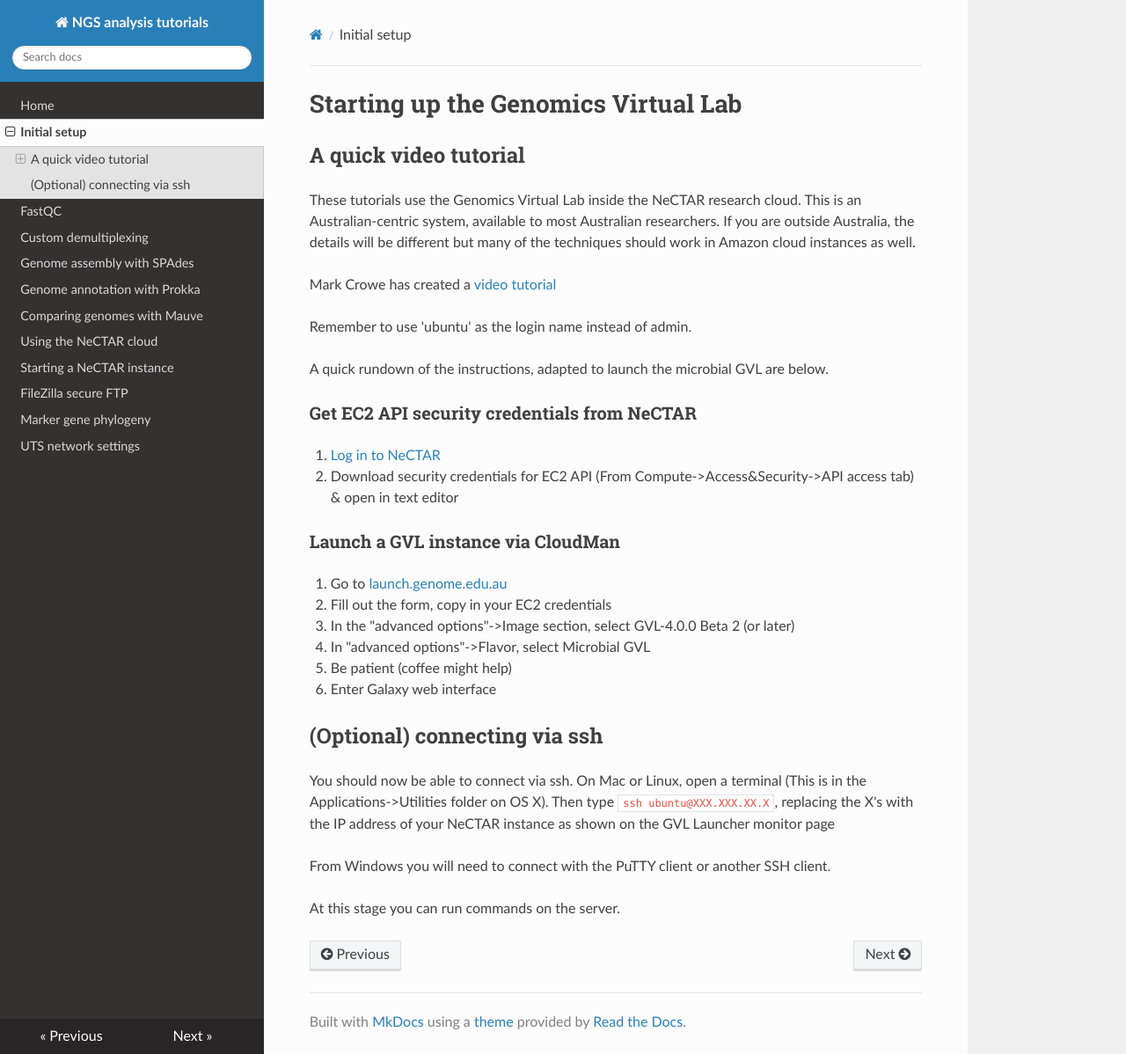
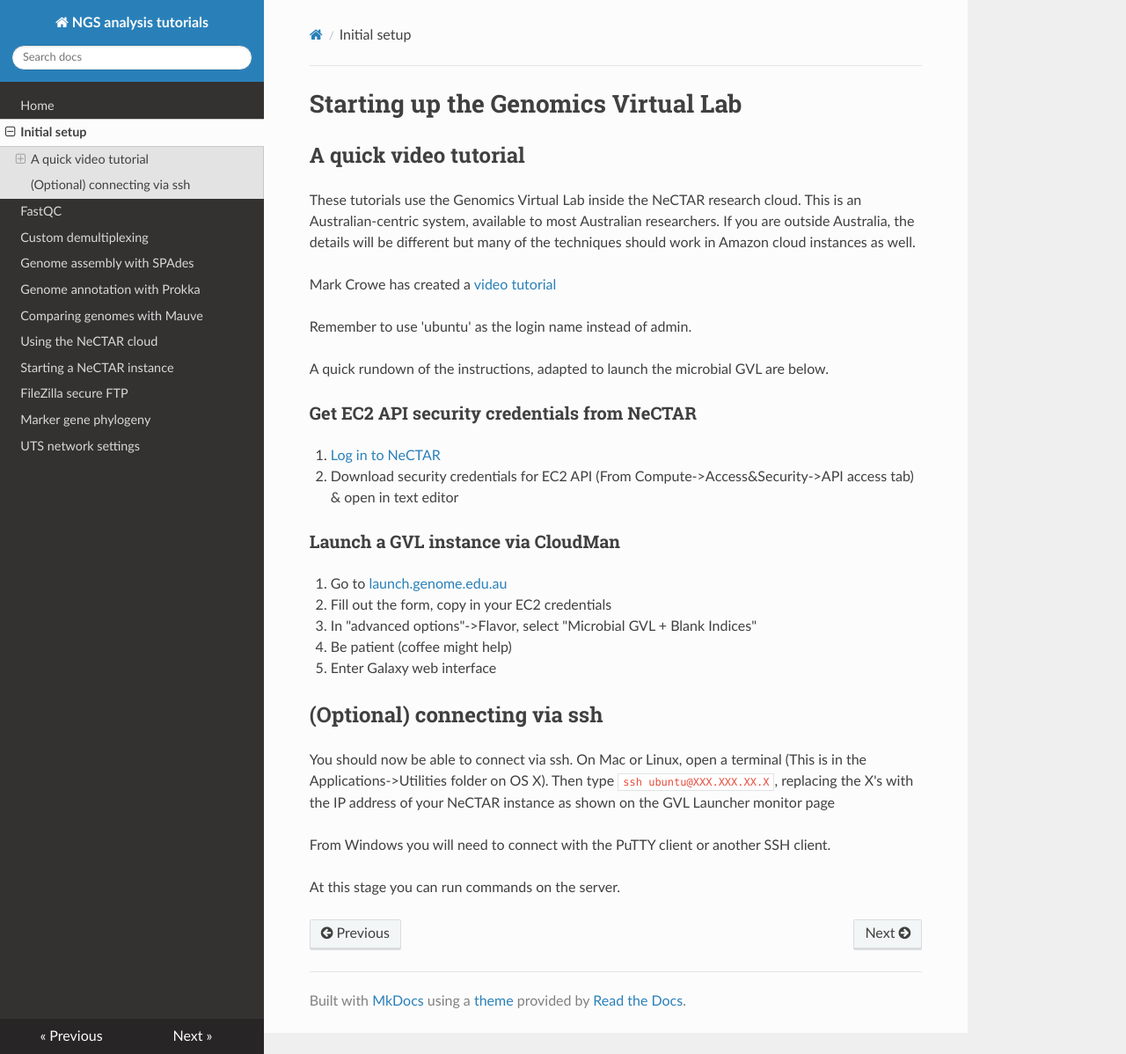
Before and after one commit to koadman/platypusfarm, an MkDocs documentation site: the page built from platypusfarm/docs/gvlsetup.md, in a window 1280 px wide and 1198 px high. Shown: the whole window at 88% size. Built offline with MkDocs 1.6.1, drawn with Linux system fonts in a browser that asks for light colours; nearby versions of some CDN libraries; old or Windows-style settings are respelled for this version of MkDocs.

Commit message:
revised for current version of GVL launcher

```diff
--- a/platypusfarm/docs/gvlsetup.md
+++ b/platypusfarm/docs/gvlsetup.md
@@ -20,10 +20,9 @@ A quick rundown of the instructions, adapted to launch the microbial GVL are bel
 
 1. Go to [launch.genome.edu.au](http://launch.genome.edu.au)
 2. Fill out the form, copy in your EC2 credentials
-3. In the "advanced options"->Image section, select GVL-4.0.0 Beta 2 (or later)
-4. In "advanced options"->Flavor, select Microbial GVL
-5. Be patient (coffee might help)
-6. Enter Galaxy web interface
+3. In "advanced options"->Flavor, select "Microbial GVL + Blank Indices"
+4. Be patient (coffee might help)
+5. Enter Galaxy web interface
 
 ## (Optional) connecting via ssh
 
```
